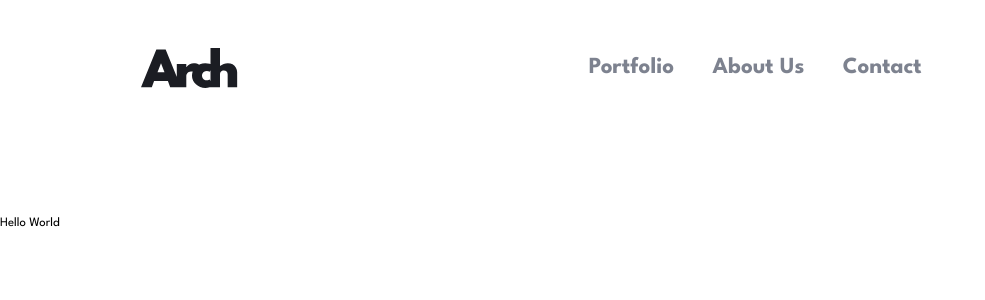
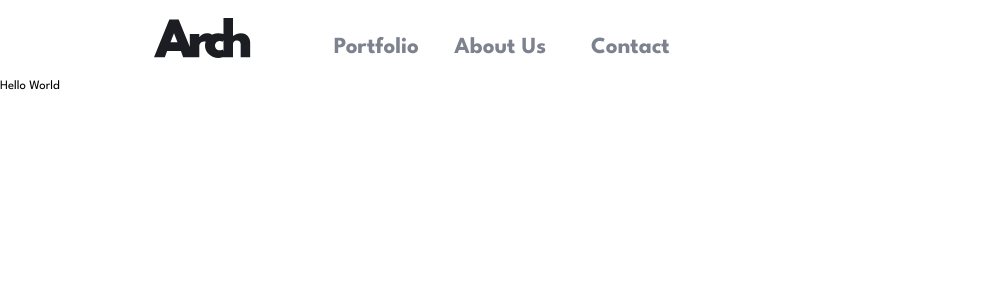
Before and after one commit to AlvinAbiero/arch-studio-web, a Next.js app: page / in a window 1280 px wide. Shown: the top 300 px of the page, without its empty margins (0-985 px from the left). Built offline with nearby package versions, Linux system fonts and the light colour scheme.

Commit message:
feat: finsished navigation

```diff
--- /dev/null
+++ b/app/_components/ArrowIcon.tsx
@@ -0,0 +1,8 @@
+import Arrow from "@/public/icons/icon-arrow.svg";
+import Image from "next/image";
+
+const ArrowIcon = () => {
+  return <Image src={Arrow} alt="Arrow Icon" />;
+};
+
+export default ArrowIcon;
--- /dev/null
+++ b/app/_components/Cta.tsx
@@ -0,0 +1,8 @@
+import Link from "next/link";
+import { ReactNode } from "react";
+
+const Cta = ({ children, href }: { children: ReactNode; href: string }) => {
+  return <Link href={href}>{children}</Link>;
+};
+
+export default Cta;
--- /dev/null
+++ b/app/_components/Footer.tsx
@@ -0,0 +1,47 @@
+"use client";
+import { motion } from "framer-motion";
+import useIntersectionObserver from "../_hooks/useIntersectionObserver";
+import Link from "next/link";
+import Logo from "@/public/footer-logo.svg";
+import Image from "next/image";
+// import NavList from "./NavList";
+import Cta from "./Cta";
+import ArrowIcon from "./ArrowIcon";
+
+const variants = {
+  hiddenBottom: { opacity: 0, y: 50 },
+  visible: { opacity: 1, x: 0, y: 0 },
+};
+const Footer = () => {
+  const { inViewRef, inView } = useIntersectionObserver();
+  return (
+    <motion.footer
+      ref={inViewRef}
+      variants={variants}
+      initial="hiddenBottom"
+      animate={inView ? "visible" : "hiddenBottom"}
+      transition={{ duration: 0.8, delay: 0.4 }}
+      className="relative flex md:flex-row flex-col items-center md:mt-80 mt-40 md:px-64 px-0 "
+    >
+      <Link
+        className="lg:h-[18rem] lg:w-[18rem] bg-very-dark-blue flex justify-center items-center h-[10rem] w-[10rem] p-8 -mb-24 md:mb-0 z-[2]"
+        href="/"
+      >
+        <Image src={Logo} alt="logo" />
+      </Link>
+      <nav className="flex items-center w-[75%] lg:h-[18rem] md:h-[10rem] bg-very-light-grey md:pl-36 md:flex-row flex-col h-auto pl-0 -mb-24 z-[2]">
+        {/* <NavList /> */}
+        <div className="ml-auto md:mr-[-13rem] m-0">
+          <Cta href="/portfolio">
+            <button className="text-[1.8rem] font-bold leading-[2.5rem]">
+              See Our Portfolio
+            </button>
+            <ArrowIcon />
+          </Cta>
+        </div>
+      </nav>
+    </motion.footer>
+  );
+};
+
+export default Footer;
--- a/app/_components/Header.tsx
+++ b/app/_components/Header.tsx
@@ -1,80 +1,11 @@
 "use client";
 
 import Navigation from "./Navigation";
-import { useAppStore } from "../store/useStore";
-import { useEffect } from "react";
-import Link from "next/link";
-import Logo from "@/public/logo.svg";
-import Image from "next/image";
-import close from "@/public/icons/icon-close.svg";
-import hamburger from "@/public/icons/icon-hamburger.svg";
 
 export default function Header() {
-  const { isMenuOpen, toggleMenu, closeMenu } = useAppStore();
-
-  // Close menu when clicking outside
-  useEffect(() => {
-    const handleClickOutside = (event: MouseEvent): void => {
-      if (isMenuOpen && !(event.target as Element)?.closest("nav")) {
-        closeMenu();
-      }
-    };
-
-    document.addEventListener("click", handleClickOutside);
-    return () => document.removeEventListener("click", handleClickOutside);
-  }, [isMenuOpen, closeMenu]);
-
-  // Close menu on escape key
-  useEffect(() => {
-    const handleEscape = (event: KeyboardEvent): void => {
-      if (event.key === "Escape" && isMenuOpen) {
-        closeMenu();
-      }
-    };
-
-    document.addEventListener("keydown", handleEscape);
-    return () => document.removeEventListener("keydown", handleEscape);
-  }, [isMenuOpen, closeMenu]);
-
   return (
-    <header className="bg-very-light-grey relative z-30 flex items-center  justify-between gap-36 md:px-24 lg:px-44 xl:px-44 py-6 px-12 shadow-md md:shadow-none w-screen md:w-auto bg-white md:mb-24 mb-0">
-      {/* Logo */}
-      <Link href="/">
-        <Image src={Logo} alt="Logo" />
-      </Link>
-
-      {/* Navigation */}
+    <>
       <Navigation />
-
-      {/* Mobile menu button */}
-      <div
-        className="md:hidden block cursor-pointer"
-        onClick={toggleMenu}
-        aria-label="Toggle menu"
-        aria-expanded={isMenuOpen}
-      >
-        {isMenuOpen ? (
-          <Image
-            src={close}
-            alt="close"
-            className={isMenuOpen ? "rotate" : ""}
-          />
-        ) : (
-          <Image
-            src={hamburger}
-            alt="hamburger"
-            className={isMenuOpen ? "non-rotate" : ""}
-          />
-        )}
-      </div>
-
-      {/* Menu overlay for mobile */}
-      {isMenuOpen && (
-        <div
-          className="fixed inset-0  top-25 bg-black/50 z-40 lg:hidden"
-          onClick={closeMenu}
-        />
-      )}
-    </header>
+    </>
   );
 }
--- a/app/_components/Navigation.tsx
+++ b/app/_components/Navigation.tsx
@@ -1,30 +1,56 @@
 "use client";
 
 import { useAppStore } from "../store/useStore";
+import { useEffect } from "react";
+import Link from "next/link";
+import Logo from "@/public/logo.svg";
+import Image from "next/image";
+import close from "@/public/icons/icon-close.svg";
+import hamburger from "@/public/icons/icon-hamburger.svg";
 
-import Link from "next/link";
+const Navigation = () => {
+  const { isMenuOpen, toggleMenu, closeMenu } = useAppStore();
 
-export default function Navigation() {
-  const { isMenuOpen, closeMenu } = useAppStore();
+  // Close menu when clicking outside
+  useEffect(() => {
+    const handleClickOutside = (event: MouseEvent): void => {
+      if (isMenuOpen && !(event.target as Element)?.closest("nav")) {
+        closeMenu();
+      }
+    };
+
+    document.addEventListener("click", handleClickOutside);
+    return () => document.removeEventListener("click", handleClickOutside);
+  }, [isMenuOpen, closeMenu]);
+
+  // Close menu on escape key
+  useEffect(() => {
+    const handleEscape = (event: KeyboardEvent): void => {
+      if (event.key === "Escape" && isMenuOpen) {
+        closeMenu();
+      }
+    };
+
+    document.addEventListener("keydown", handleEscape);
+    return () => document.removeEventListener("keydown", handleEscape);
+  }, [isMenuOpen, closeMenu]);
   return (
-    <div
-      className={`
-            ${isMenuOpen ? "opacity-100" : "opacity-0"}
-            md:opacity-100  md:p-8 md:static
-            fixed top-30 left-1/2 transform -translate-x-1/2 z-50
-            w-5/6  md:w-auto
-            bg-very-light-grey md:bg-transparent
-            transition-all duration-300 ease-in-out
-            md:transform-none
-          `}
-    >
-      <div className="p-8 md:p-0">
-        <ul className="flex flex-col items-center md:items-end md:flex-row space-y-4 md:space-y-0 md:gap-12 mt-0 md:mt-0">
+    <header className="relative top-0 left-0 right-0 z-50 bg-transparent">
+      <div className="lg:max-w-7xl max-w-4xl mx-auto py-2 px-4 sm:px-8 lg:px-8 shadow-md md:shadow-none">
+        <div className="flex justify-between md:justify-start items-center h-16 lg:h-20 md:gap-16 min-w-full">
+          {/* Logo */}
+          <Link href="/">
+            <Image src={Logo} alt="Logo" />
+          </Link>
+
+          {/* Desktop Navigation */}
+          <div className="hidden md:block">
+            <ul className="ml-10 flex items-baseline space-x-8 pt-6">
               <li>
                 <Link
                   href="/portfolio"
                   onClick={closeMenu}
-              className="block py-2 md:text-[1.8rem] text-[2.4rem] text-medium-grey hover:text-[#1b1d23] transition-colors cursor-pointer font-bold"
+                  className="block   text-[1.8rem] text-medium-grey hover:text-[#1b1d23] transition-colors cursor-pointer font-bold"
                 >
                   Portfolio
                 </Link>
@@ -33,7 +59,7 @@ export default function Navigation() {
                 <Link
                   href="/about"
                   onClick={closeMenu}
-              className="block  py-2 md:text-[1.8rem] text-[2.4rem] text-medium-grey hover:text-[#1b1d23]  transition-colors cursor-pointer font-bold"
+                  className="block px-3 py-2   text-[1.8rem]  text-medium-grey hover:text-[#1b1d23]  transition-colors cursor-pointer font-bold"
                 >
                   About Us
                 </Link>
@@ -42,7 +68,80 @@ export default function Navigation() {
                 <Link
                   href="/contact"
                   onClick={closeMenu}
-              className="block py-2  md:text-[1.8rem] text-[2.4rem] text-medium-grey hover:text-[#1b1d23]  transition-colors cursor-pointer font-bold"
+                  className="block px-3 py-2    text-[1.8rem] text-medium-grey hover:text-[#1b1d23]  transition-colors cursor-pointer font-bold"
+                >
+                  Contact
+                </Link>
+              </li>
+            </ul>
+          </div>
+
+          {/* Mobile menu button */}
+          <div
+            className="md:hidden ml-auto  cursor-pointer"
+            onClick={toggleMenu}
+            aria-label="Toggle menu"
+            aria-expanded={isMenuOpen}
+          >
+            <button className="inline-flex items-center justify-center p-2 outline-none cursor-pointer">
+              {isMenuOpen ? (
+                <Image
+                  src={close}
+                  alt="close"
+                  className={isMenuOpen ? "rotate" : ""}
+                />
+              ) : (
+                <Image
+                  src={hamburger}
+                  alt="hamburger"
+                  className={isMenuOpen ? "non-rotate" : ""}
+                />
+              )}
+            </button>
+          </div>
+
+          {/* Menu overlay for mobile */}
+          {isMenuOpen && (
+            <div
+              className="fixed inset-0  top-[5.15rem] bg-black/50 z-40 md:hidden"
+              onClick={closeMenu}
+            />
+          )}
+
+          {/* Mobile Menu */}
+          <div className="md:hidden block">
+            <div
+              className={`fixed left-0 right-0 bg-gray-300  transform transition-transform duration-300 ease-in-out z-50  ${
+                isMenuOpen
+                  ? "translate-y-0 visible"
+                  : "translate-y-50 invisible"
+              }`}
+              style={{ top: "5.15rem" }}
+            >
+              <ul className="px-8 py-8 space-y-8 flex flex-col items-center justify-center">
+                <li>
+                  <Link
+                    href="/portfolio"
+                    onClick={closeMenu}
+                    className="block py-2 text-[1.8rem] text-medium-grey hover:text-[#1b1d23] transition-colors cursor-pointer font-bold"
+                  >
+                    Portfolio
+                  </Link>
+                </li>
+                <li>
+                  <Link
+                    href="/about"
+                    onClick={closeMenu}
+                    className="block  py-2 text-[1.8rem]  text-medium-grey hover:text-[#1b1d23]  transition-colors cursor-pointer font-bold"
+                  >
+                    About Us
+                  </Link>
+                </li>
+                <li>
+                  <Link
+                    href="/contact"
+                    onClick={closeMenu}
+                    className="block py-2  text-[1.8rem] text-medium-grey hover:text-[#1b1d23]  transition-colors cursor-pointer font-bold"
                   >
                     Contact
                   </Link>
@@ -50,5 +149,10 @@ export default function Navigation() {
               </ul>
             </div>
           </div>
+        </div>
+      </div>
+    </header>
   );
-}
+};
+
+export default Navigation;
--- a/app/layout.tsx
+++ b/app/layout.tsx
@@ -2,6 +2,7 @@ import type { Metadata } from "next";
 import { League_Spartan } from "next/font/google";
 import "./globals.css";
 import Header from "./_components/Header";
+// import Footer from "./_components/Footer";
 
 const leagueSpartan = League_Spartan({
   subsets: ["latin"],
@@ -30,8 +31,13 @@ export default function RootLayout({
   return (
     <html lang="en">
       <body className={`${leagueSpartan.variable} antialiased`}>
-        <Header />
-        <main className="mx-auto overflow-hidden font-spartan">{children}</main>
+        <div>
+          <Header />
+          <main className="mx-auto overflow-hidden font-spartan">
+            {children}
+          </main>
+          {/* <Footer /> */}
+        </div>
       </body>
     </html>
   );
```
Lines whose indentation alone changed are shown as unchanged.
